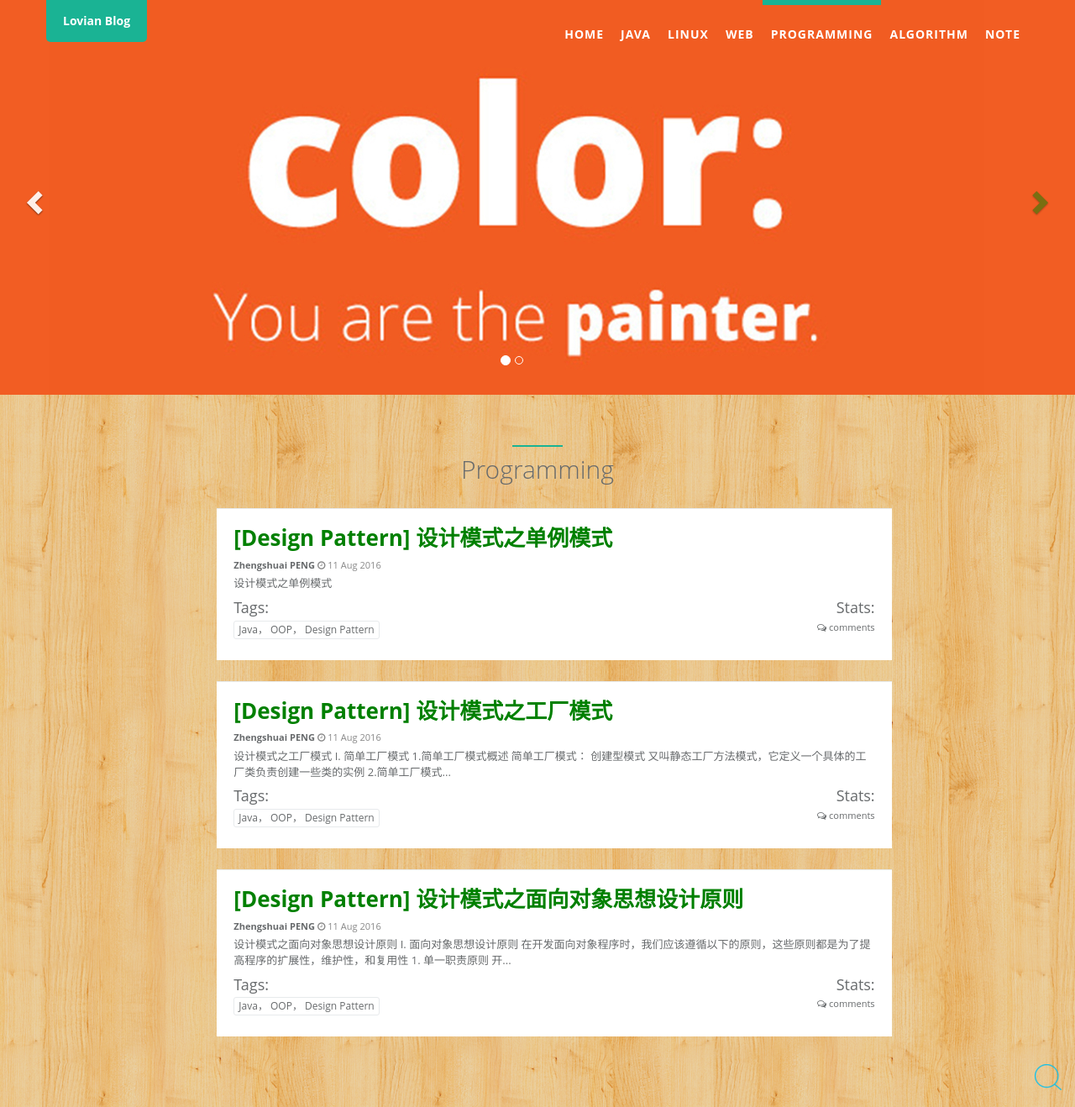
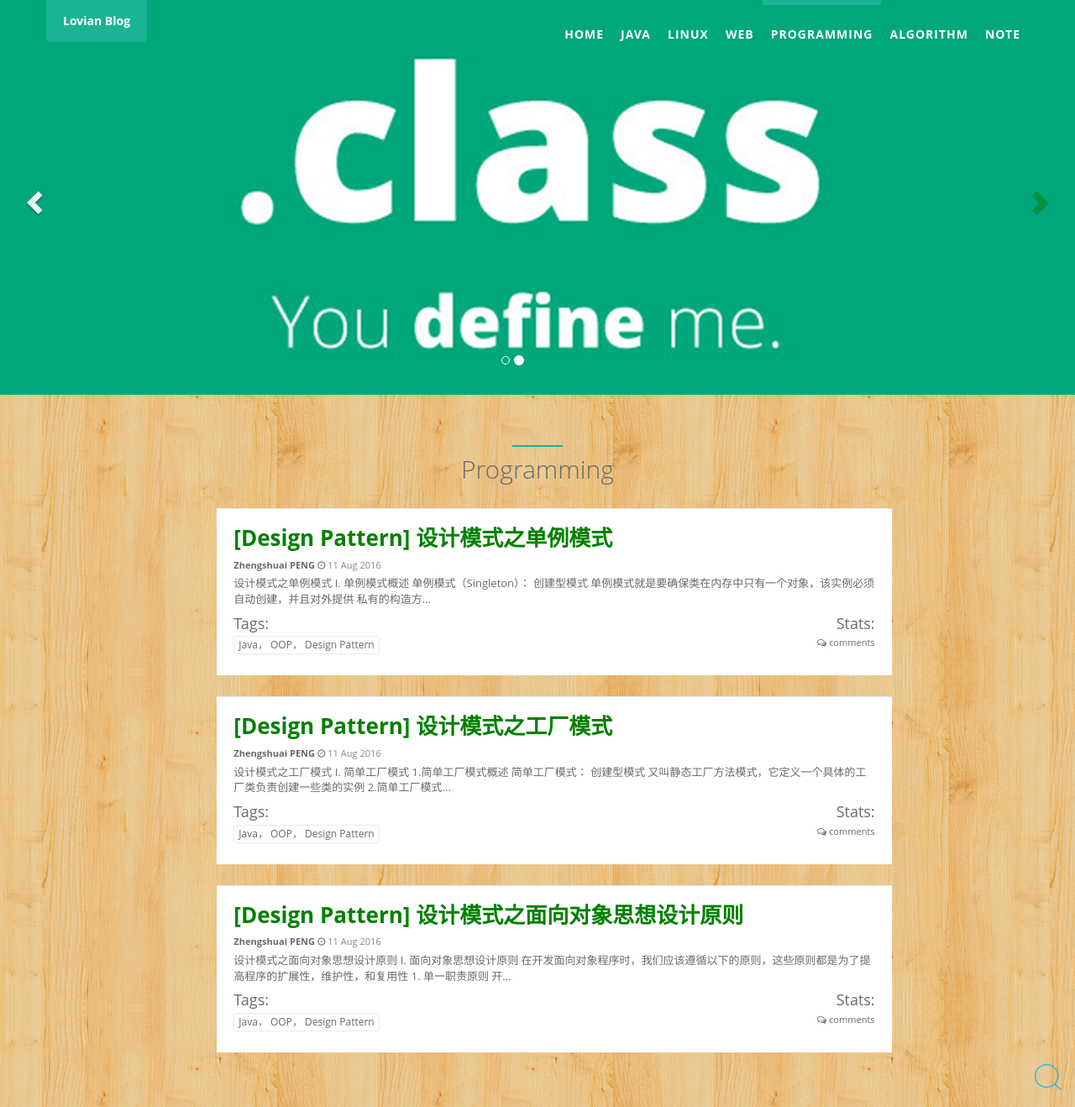
Before and after one commit to ZhengshuaiPENG/zhengshuaipeng.github.io, a Jekyll site: the page built from blog/programming.html, in a window 1280 px wide and 1318 px high. Shown: the whole window at 84% size. Built offline with Jekyll 4.4.1, drawn with Linux system fonts in a browser that asks for light colours; comment, search, counter and statistics services are not loaded; some of the changed lines change nothing that is shown.

Commit message:
singleton

````diff
--- a/_posts/2016/08/2016-08-17-java-oop-design-pattern-factory.md
+++ b/_posts/2016/08/2016-08-17-java-oop-design-pattern-factory.md
@@ -131,13 +131,25 @@
 工厂方法模式：
 
 -	创建型模式
--	工厂方法模式中抽象工厂类负责定义创建对象的接口，具体对象的创建工作由继承抽象工厂的具体类实现。
+-	工厂方法模式中抽象工厂类负责定义创建对象的接口，让工厂接口的实现类绝对实例化哪一个类
+-	工厂方式使一个类的实例化延迟到其子类
+-	```工厂接口```或抽象类
+	-	工厂方法模式的核心，用来提供产品
+-	```工厂接口实现```
+	-	工厂的实现决定如何实例化产品，是实现扩展的途径
+	-	需要多少种产品，就需要多少个具体工厂实现
+-	```产品接口```或产品抽象类
+	-	用来定义产品规范，所有的产品都必须遵循产品接口定义的规范
+-	```产品实现```或具体子类
+	-	实现产品接口的具体类，决定了在客户端的具体行为
+
 
 ### 2. 工厂方法模式的优缺点
 
 -	优点
-	-	客户端不需要在负责对象的创建，从而明确了各个类的职责
+	-	客户端不需要在负责对象的创建，对调用者屏蔽了具体的产品类，只需要知道产品接口即可，不需要关心产品实现
 	-	如果有新的对象增加，只需要增加一个具体的类和具体的工厂类即可，不影响已有的代码，后期维护容易，增强了系统的扩展性
+	-	降低耦合度，产品的实例化有时候需要依赖很多类，这些类对调用者来说根本不需要知道，使用工厂方法，就可以得到实例化对象
 -	缺点
 	-	需要额外的编写代码，增加了工作量
 
@@ -212,3 +224,13 @@
 ```
 
 从结果我们可以看出，通过接口多态，我们可以拿到相应的实例。用工长方法模式，如果有新的动物类要增加，我们不需要去改已有的代码，只需要增加一个具体的类和具体的工厂类即可，后期维护容易，增强了系统的扩展性
+
+
+### 4. 工厂方法模式使用场景
+
+-	工厂方法作为一种创建类的模式，适合于需要生成复杂对象的场景
+	-	生成简单对象（只需要 new 的情况），就不需要工厂模式了
+-	工厂方法是一个典型的解耦模式
+	-	如果调用者自己生成产品时，需要在客户端增加依赖关系，就可以使用工厂模式，降低客户端对象之间的耦合度
+-	工厂模式依靠的是抽象架构，把实例化产品的任务交给实现类去完成，扩展性好
+	-	不同的产品需要不同的实现工厂来组装
--- a/_posts/2016/08/2016-08-17-java-oop-design-pattern-singleton.md
+++ b/_posts/2016/08/2016-08-17-java-oop-design-pattern-singleton.md
@@ -11,3 +11,160 @@
 
 
 # 设计模式之单例模式
+
+## I. 单例模式概述
+
+单例模式（Singleton）：
+
+-	创建型模式
+-	单例模式就是要确保类在内存中只有一个对象，该实例必须自动创建，并且对外提供
+-	私有的构造方法
+-	指向自己实例的私有静态引用
+-	返回自己实例的静态公有方法
+
+## II. 单例模式的优缺点
+
+-	优点：
+	-	在系统内存中只存在一个对象，因此可以节约系统资源，
+	-	对于一些需要频繁创建和销毁的对象单例模式无疑可以提高系统的性能
+	-	避免对共享资源的多重占用
+	-	可以全局访问
+-	缺点：
+	-	没有抽象层，因此扩展很难
+	-	职责过重，在一定程度上违背了单一职责
+
+## III. 常用单例模式
+
+### 1. 饿汉式单例模式
+
+```饿汉式单例模式```： 在单例类被加载时，就实例化一个对象交给自己引用
+
+```java
+package org.lovian.designpattern.singleton;
+
+/*
+ * 饿汉式单例模式
+ */
+public class HurrySingleton {
+	private static HurrySingleton INSTANCE = new HurrySingleton();
+
+	private HurrySingleton(){
+
+	}
+
+	public static HurrySingleton getInstance(){
+		return INSTANCE;
+	}
+}
+```
+
+### 2. 懒汉式单例模式
+
+```懒汉式单例模式```： 在调用取得实例方法时，才会实例化对象
+
+```java
+package org.lovian.designpattern.singleton;
+
+/*
+ * 懒汉式单例模式
+ */
+public class LazySingleton {
+	private static LazySingleton INSTANCE;
+
+	private LazySingleton(){
+
+	}
+
+	public static LazySingleton getInstance(){
+		if(INSTANCE == null){
+			INSTANCE = new LazySingleton();
+		}
+
+		return INSTANCE;
+	}
+}
+```
+
+测试类：
+
+```java
+package org.lovian.designpattern.singleton;
+
+public class SingletonTest {
+	public static void main(String[] args) {
+		// 饿汉式单例模式
+		HurrySingleton hs1 = HurrySingleton.getInstance();
+		HurrySingleton hs2 = HurrySingleton.getInstance();
+		System.out.println(hs1 == hs2);
+
+		// 懒汉式单例模式
+		LazySingleton ls1 = LazySingleton.getInstance();
+		LazySingleton ls2 = LazySingleton.getInstance();
+		System.out.println(ls1 == ls2);
+	}
+}
+```
+
+result：
+
+```
+true
+true
+```
+
+
+## IV. 单例模式的应用场景和注意事项
+
+-	应用场景：
+	-	需要频繁的实例化然后销毁的对象
+	-	创建对象时耗时过多或者消耗资源过多，但又经常用到的对象
+	-	有状态的工具类对象
+	-	频繁的访问数据库或者文件的对象
+-	注意事项
+	-	单例对象只能用单例类提供的方法得到，不能使用反射，否则会得到实例化的一个新对象
+	-	不要断开单例类对象和类中静态引用的危险操作，否则对象可能被GC
+	-	多线程使用单例模式来使用共享资源时，注意线程安全问题
+
+## V. 单例模式的线程安全问题
+
+### 1. 饿汉式
+
+饿汉式单例模式线程安全，所以开发中常用的是饿汉式单例模式
+
+### 2. 懒汉式
+
+懒汉式线程不安全，所以我们可以改进懒汉式让它变成线程安全的单例模式
+
+```java
+package org.lovian.designpattern.singleton;
+
+/*
+ * 线程安全懒汉式单例模式
+ */
+public class LazySingleton {
+	private static LazySingleton INSTANCE;
+
+	private LazySingleton(){
+
+	}
+
+	public static LazySingleton getInstance(){
+		if(INSTANCE == null){
+            synchronized (LazySingleton.class) {
+                if(INSTANCE == null){
+                    INSTANCE = new LazySingleton();
+                }
+            }
+        }
+
+		return INSTANCE;
+	}
+}
+```
+
+在 getInstance 方法中，首先判断 INSTANCE 是否为 null， 如果是，则加锁来新建实例对象（静态方法用class文件对象作为锁），来进入同步代码块中，再次判断 INSTANCE 是否为 null 检查确保没有实例对象
+
+
+## VI. 单例模式的继承问题
+
+由于饿汉式单例模式和懒汉式单例模式的构造方法是被 ```private``` 修饰的，所以，他们是不可以被继承的
````
